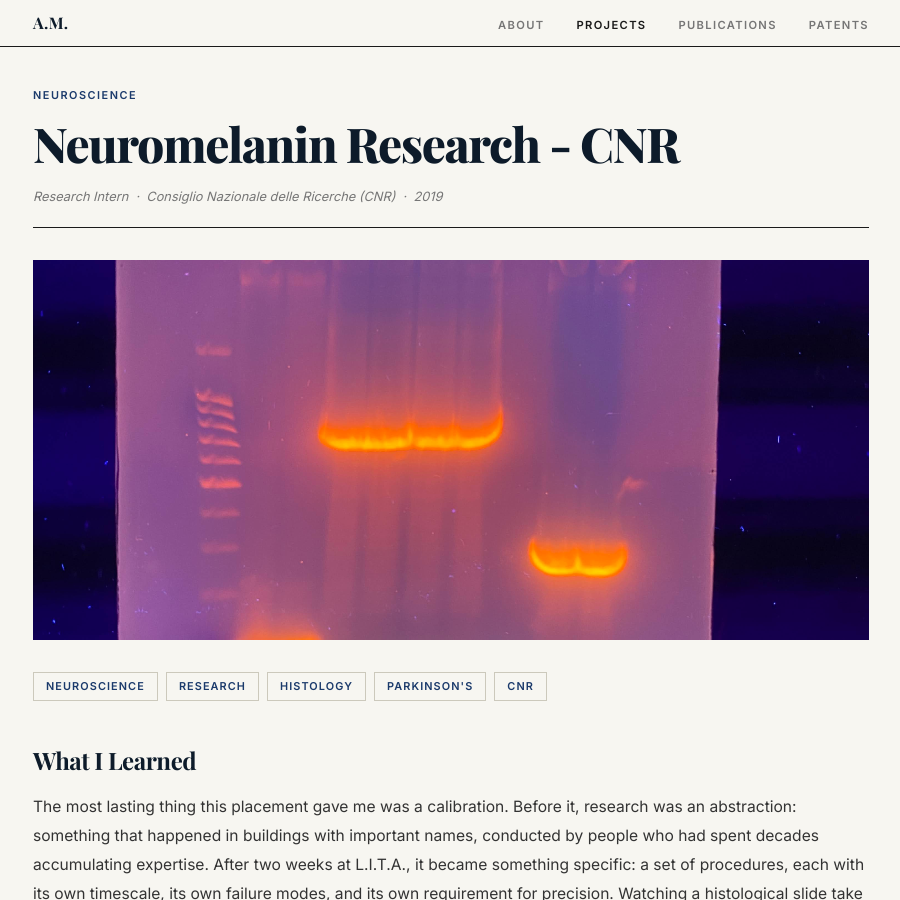
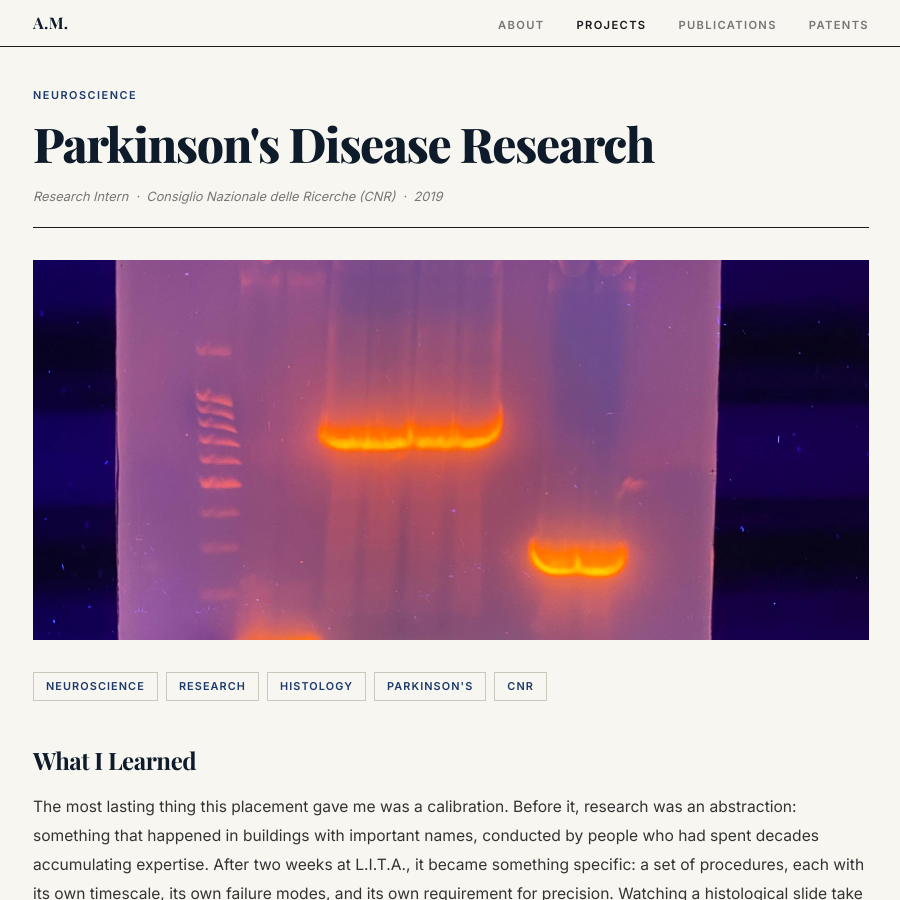
Before and after one commit to allimessinese/allimessinese.github.io, a Jekyll site: the page built from _projects/parkinsons-research-cnr.md, in a window 1280 px wide and 900 px high. Shown: the whole window, without its empty margins (189-1089 px from the left). Built offline with Jekyll 4.4.1, drawn with Linux system fonts in a browser that asks for light colours; some web fonts are replaced.

Commit message:
Update parkinsons-research-cnr.md

```diff
--- a/_projects/parkinsons-research-cnr.md
+++ b/_projects/parkinsons-research-cnr.md
@@ -1,5 +1,5 @@
 ---
-title: "Neuromelanin Research - CNR"
+title: "Parkinson's Disease Research"
 year: 2019
 role: "Research Intern"
 institution: "Consiglio Nazionale delle Ricerche (CNR)"
```
